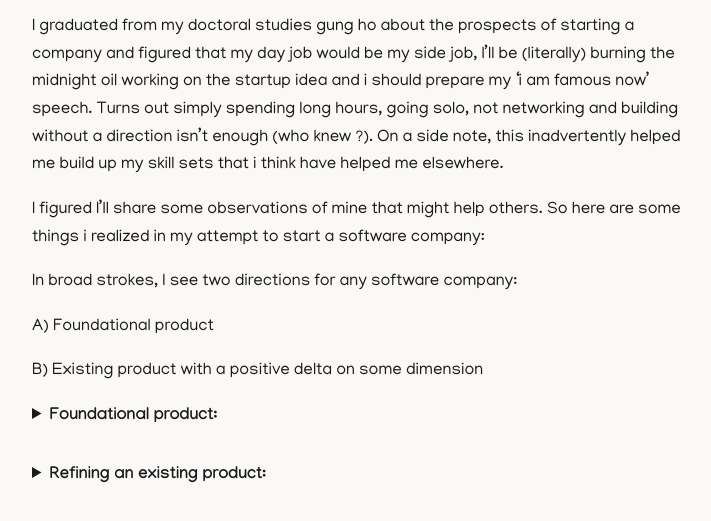
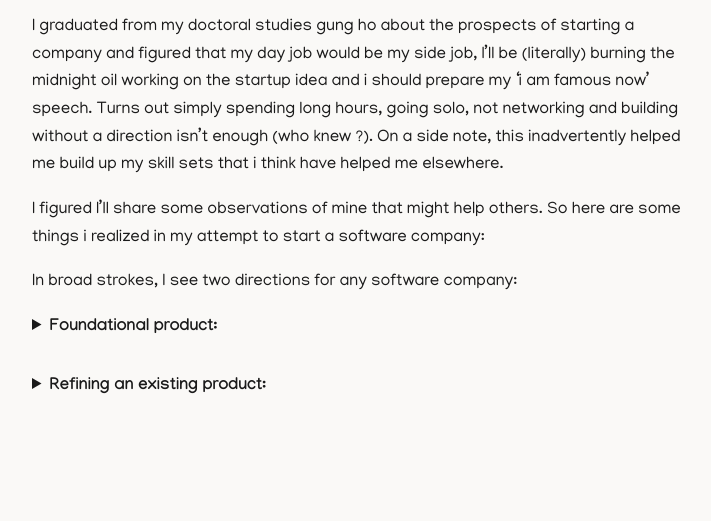
Before and after one commit to nhalib/nhalib.github.io, a plain HTML site: page observation.html in a window 1280 px wide. Shown: the part 195-716 px from the top of the page, without its empty margins (272-983 px from the left). Drawn offline with Linux system fonts and the light colour scheme.

Commit message:
Drop A/B list lines per updated docx

```diff
--- a/observation.html
+++ b/observation.html
@@ -89,10 +89,6 @@
 
     <p>In broad strokes, I see two directions for any software company:</p>
 
-    <p>A) Foundational product</p>
-
-    <p>B) Existing product with a positive delta on some dimension</p>
-
     <details>
       <summary>Foundational product:</summary>
       <ul>
```
